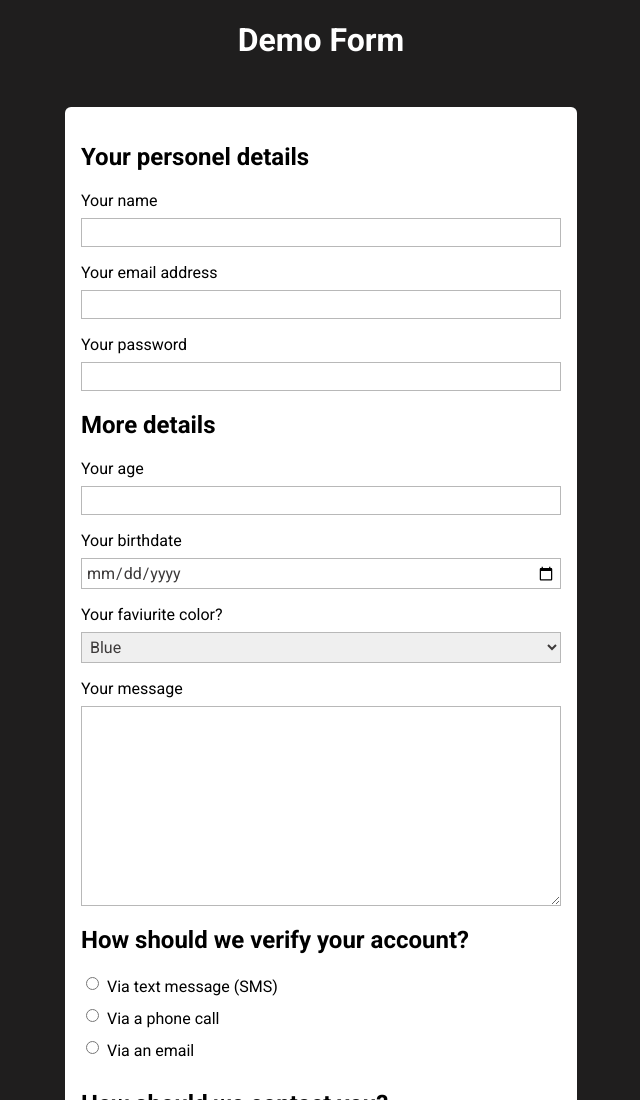
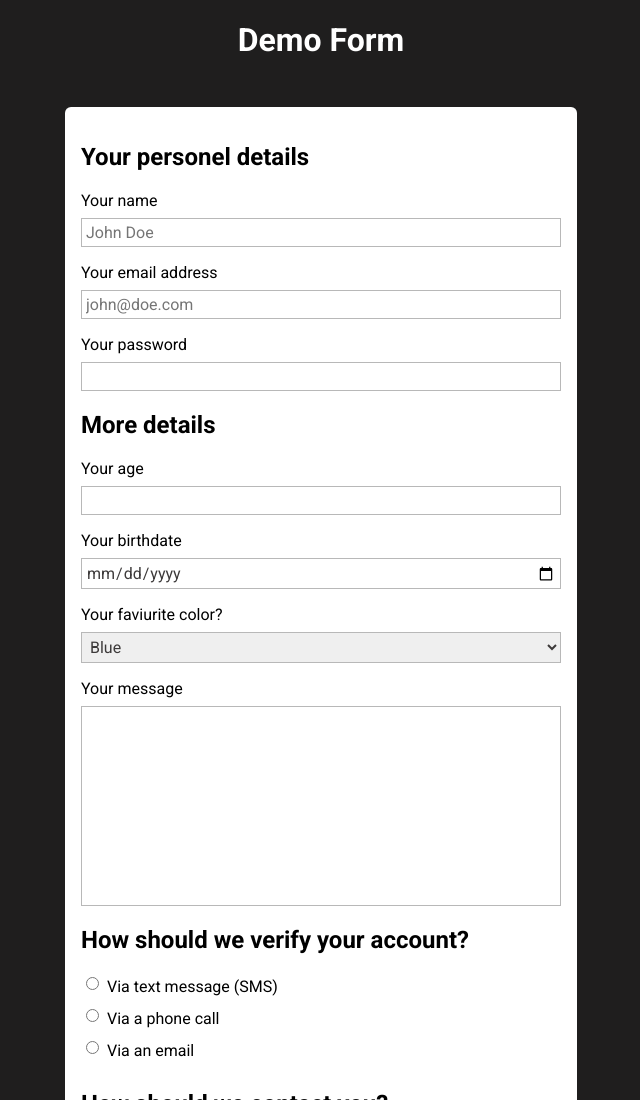
Before and after one commit to gulkhunir/lets-create-semantic-form-menu-learn-to-form-element, a plain HTML site: page index.html in a window 1280 px wide. Shown: the top 1100 px of the page, without its empty margins (319-959 px from the left). Drawn offline with Linux system fonts and the light colour scheme.

Commit message:
basic styling change

```diff
--- a/index.html
+++ b/index.html
@@ -23,11 +23,23 @@
           <ul>
             <li>
               <label for="username">Your name</label>
-              <input type="text" name="user-name" id="username" required />
+              <input
+                type="text"
+                name="user-name"
+                id="username"
+                required
+                placeholder="John Doe"
+              />
             </li>
             <li>
               <label for="useremail">Your email address</label>
-              <input type="email" name="user-email" id="useremail" required />
+              <input
+                type="email"
+                name="user-email"
+                id="useremail"
+                required
+                placeholder="john@doe.com"
+              />
             </li>
             <li>
               <label for="userpassword">Your password</label>
@@ -108,7 +120,6 @@
                 id="verify-phone"
                 value="phone"
                 required
-
               />
               <label for="verify-phone">Via a phone call</label>
             </li>
@@ -119,7 +130,6 @@
                 id="verify-email"
                 value="email"
                 required
-
               />
               <label for="verify-email">Via an email</label>
             </li>
--- a/styles.css
+++ b/styles.css
@@ -38,6 +38,10 @@ select {
   color: rgb(61, 58, 58);
 }
 
+textarea {
+  resize: none;
+}
+
 input:focus,
 textarea:focus {
   background-color: rgb(219, 190, 253);
```
